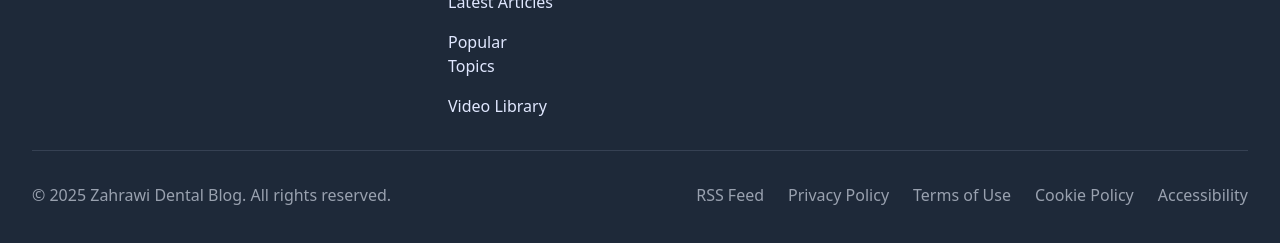
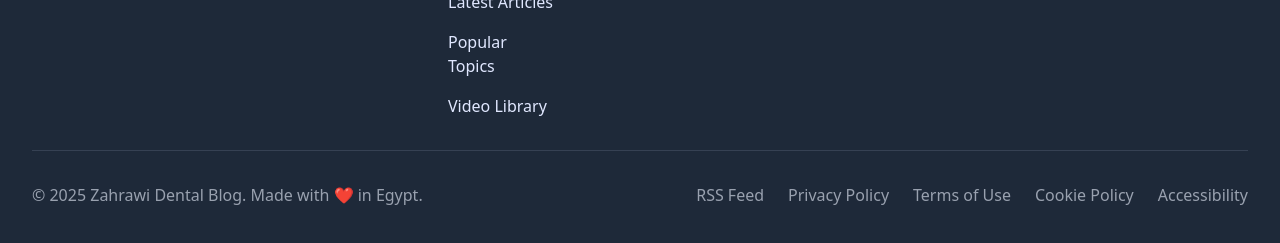
Before and after one commit to zahrawi-dent/zahrawi-dent.github.io, an Astro site: page / in a window 1280 px wide. Shown: the part 1170-1413 px from the top of the page. Built offline with nearby package versions, Linux system fonts and the light colour scheme; Astro itself is replaced by a stand-in of ours.

Commit message:
change footer

```diff
--- a/src/components/Footer.astro
+++ b/src/components/Footer.astro
@@ -203,7 +203,7 @@ const categories: string[] = [...new Set(allPosts.map((post) => post.data.catego
         </a>
       </div>
       <p class="mt-8 text-base text-gray-400 md:mt-0 md:order-1">
-      &copy; {new Date().getFullYear()} Zahrawi Dental Blog. All rights reserved.
+      &copy; {new Date().getFullYear()} Zahrawi Dental Blog. Made with &#x2764 in Egypt.
       </p>
     </div>
   </div>
```
Also changed, not shown: pnpm-lock.yaml.
